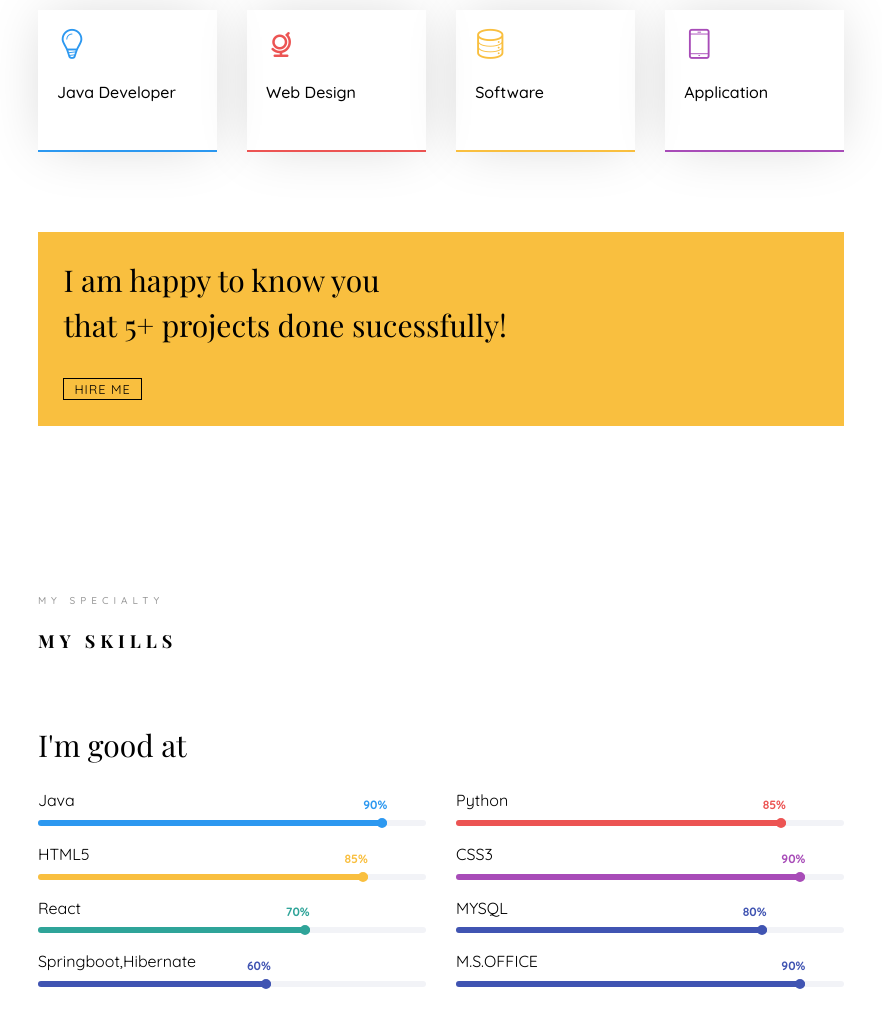
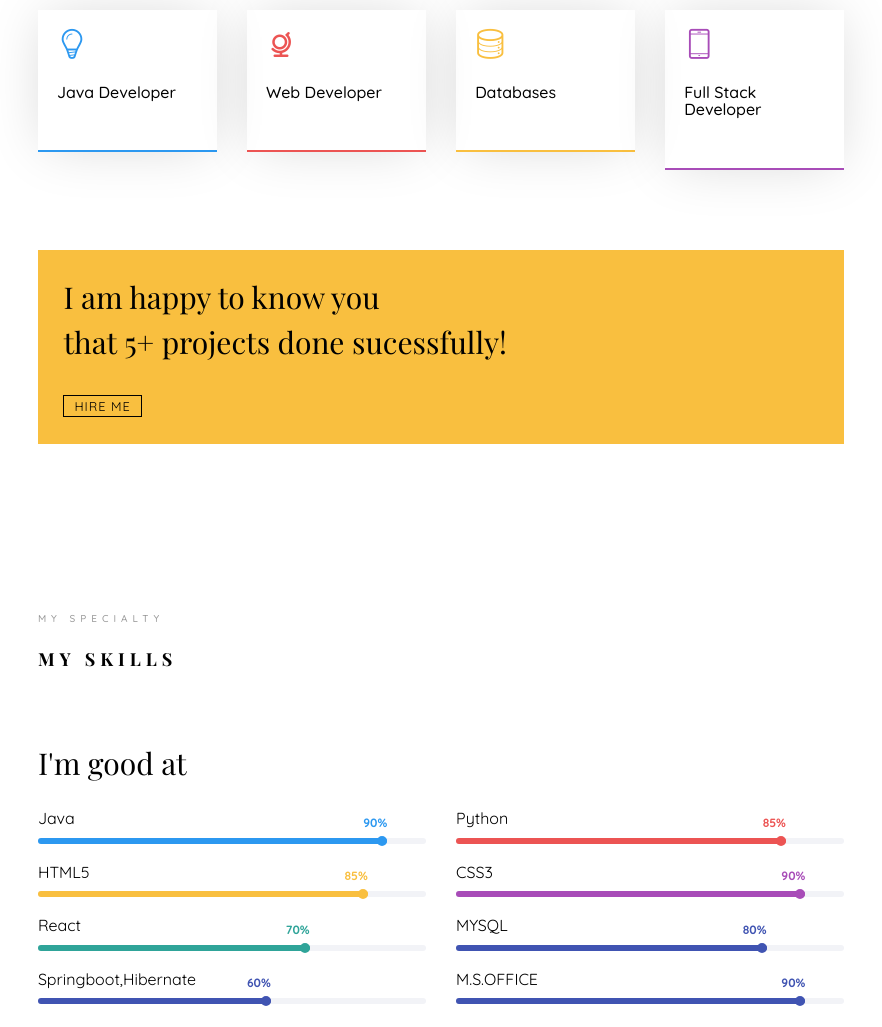
Before and after one commit to Bablu535/portfolio., a plain HTML site: page index.html in a window 1280 px wide. Shown: the part 1295-2322 px from the top of the page, without its empty margins (349-1231 px from the left). Drawn offline with nearby package versions, Linux system fonts and the light colour scheme; files whose address does not match are found by name; a web font is replaced by a local one.

Commit message:
Update index.html

```diff
--- a/index.html
+++ b/index.html
@@ -163,19 +163,19 @@ Copyright <script>document.write(new Date().getFullYear());</script> All rights
 								<div class="col-md-3 animate-box" data-animate-effect="fadeInRight">
 									<div class="services color-2">
 										<span class="icon2"><i class="icon-globe-outline"></i></span>
-										<h3>Web Design</h3>
+										<h3>Web Developer</h3>
 									</div>
 								</div>
 								<div class="col-md-3 animate-box" data-animate-effect="fadeInTop">
 									<div class="services color-3">
 										<span class="icon2"><i class="icon-data"></i></span>
-										<h3>Software</h3>
+										<h3>Databases</h3>
 									</div>
 								</div>
 								<div class="col-md-3 animate-box" data-animate-effect="fadeInBottom">
 									<div class="services color-4">
 										<span class="icon2"><i class="icon-phone3"></i></span>
-										<h3>Application</h3>
+										<h3>Full Stack Developer</h3>
 									</div>
 								</div>
 							</div>
```
